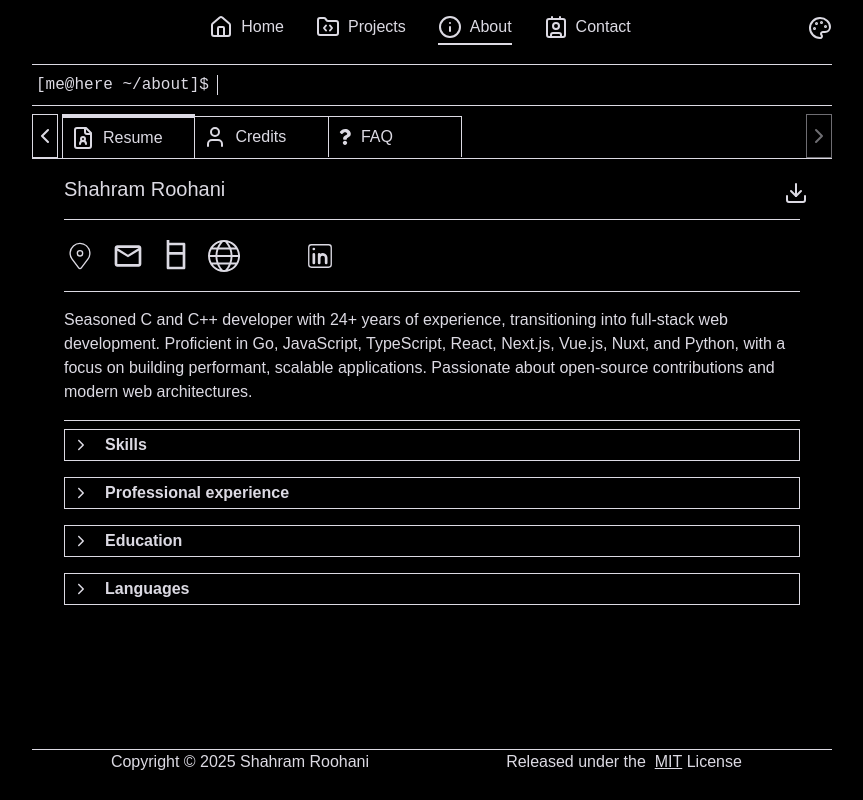
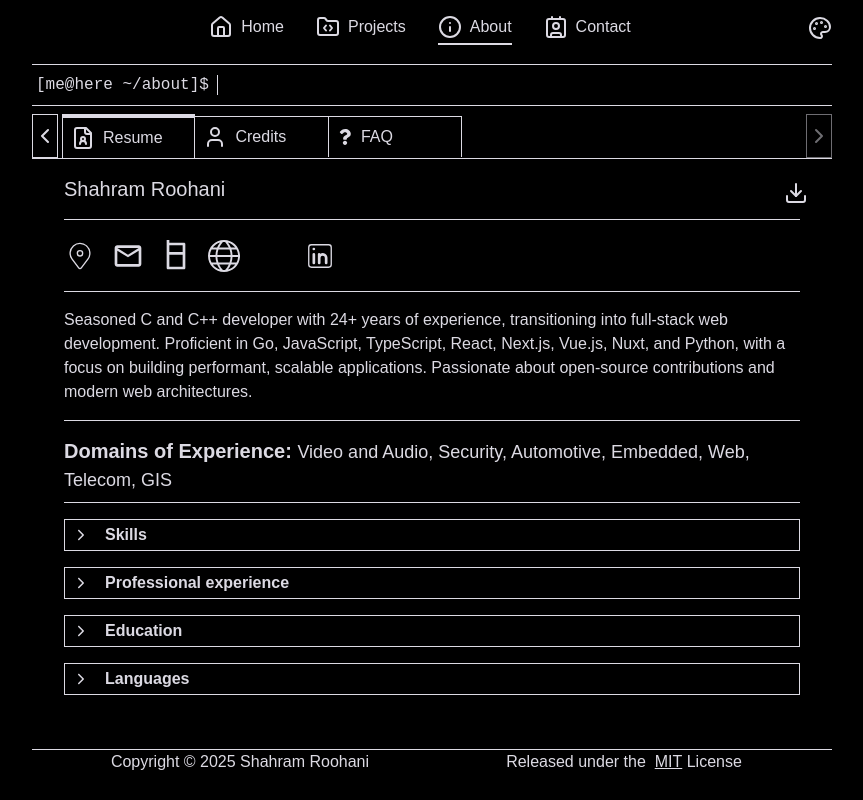
Before and after one commit to sroohani/portfolio-fe-ng, a Next.js app: page /resume in a window 1280 px wide. Shown: the whole page, without its empty margins (208-1071 px from the left). Built offline with nearby package versions, Linux system fonts and the light colour scheme; some icons are missing.

Commit message:
Add Domains of Experience to resume

```diff
--- a/src/app/(about)/resume/Content.tsx
+++ b/src/app/(about)/resume/Content.tsx
@@ -48,6 +48,10 @@ const Content = () => {
       </div>
       <Contactbar contactLinks={contactLinks} />
       <p className="py-4 border-b mb-2">{resData.summary}</p>
+      <div className="w-full border-b py-2 mb-4">
+        <span className="font-bold text-xl">Domains of Experience:&nbsp;</span>
+        <span className="text-lg">{resData.domains.join(", ")}</span>
+      </div>
       <Card
         title="Skills"
         containerClasses="w-full mb-4"
--- a/src/app/(about)/resume/PDF.tsx
+++ b/src/app/(about)/resume/PDF.tsx
@@ -65,7 +65,17 @@ const PDF = () => {
       <span className="text-[0.4rem] mb-2 [word-spacing: -5px]">
         {resumeJson.summary}
       </span>
-      <HR classes="w-full" />
+      <HR classes="w-full mb-1" />
+      <div className="w-full flex justify-start items-center">
+        <span className="font-bold text-[0.4rem] text-left">
+          Domains of Experience:&nbsp;
+        </span>
+        <span className="text-[0.4rem] text-left">
+          {resumeJson.domains.join(", ")}
+        </span>
+      </div>
+
+      <HR classes="w-full mt-1" />
       <SectionTitle title="Skills" />
       {resumeJson.skills.map((skill, index) => (
         <Skill title={skill.title} skills={skill.skills} key={index} />
--- a/src/assets/json/resume.json
+++ b/src/assets/json/resume.json
@@ -10,6 +10,15 @@
     "cellphone": "+351920262832"
   },
   "summary": "Seasoned C and C++ developer with 24+ years of experience, transitioning into full-stack web development. Proficient in Go, JavaScript, TypeScript, React, Next.js, Vue.js, Nuxt, and Python, with a focus on building performant, scalable applications. Passionate about open-source contributions and modern web architectures.",
+  "domains": [
+    "Video and Audio",
+    "Security",
+    "Automotive",
+    "Embedded",
+    "Web",
+    "Telecom",
+    "GIS"
+  ],
   "skills": [
     {
       "title": "Languages",
--- a/src/components/types.ts
+++ b/src/components/types.ts
@@ -112,6 +112,7 @@ interface Language {
 export interface ResumeData {
   header: Header;
   summary: string;
+  domains: string[];
   skills: Skill[];
   professionalExperience: ProfessionalExperience[];
   education: string[];
```
